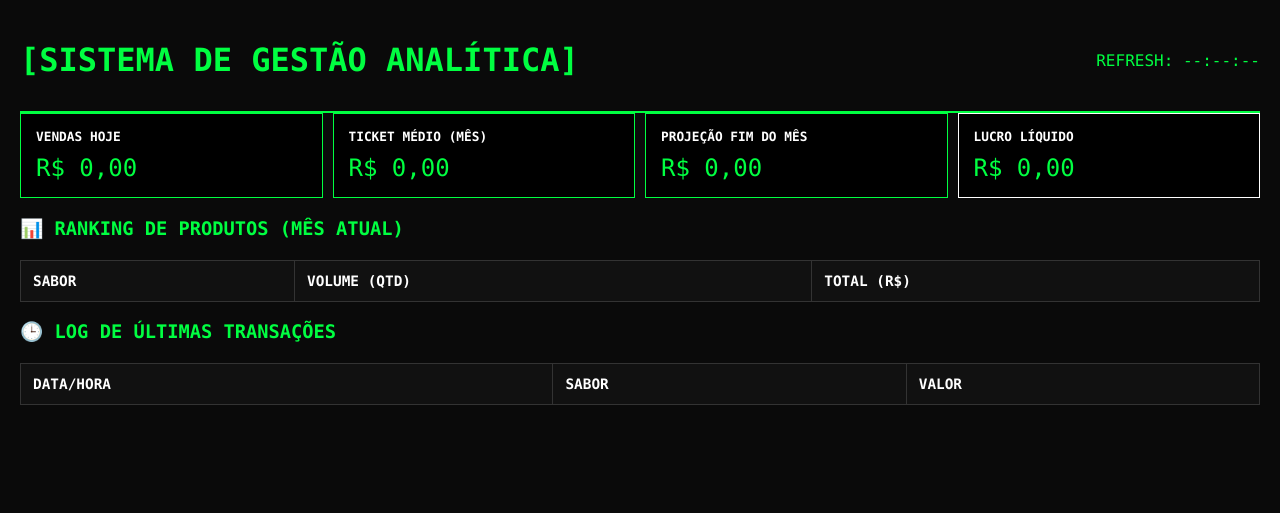
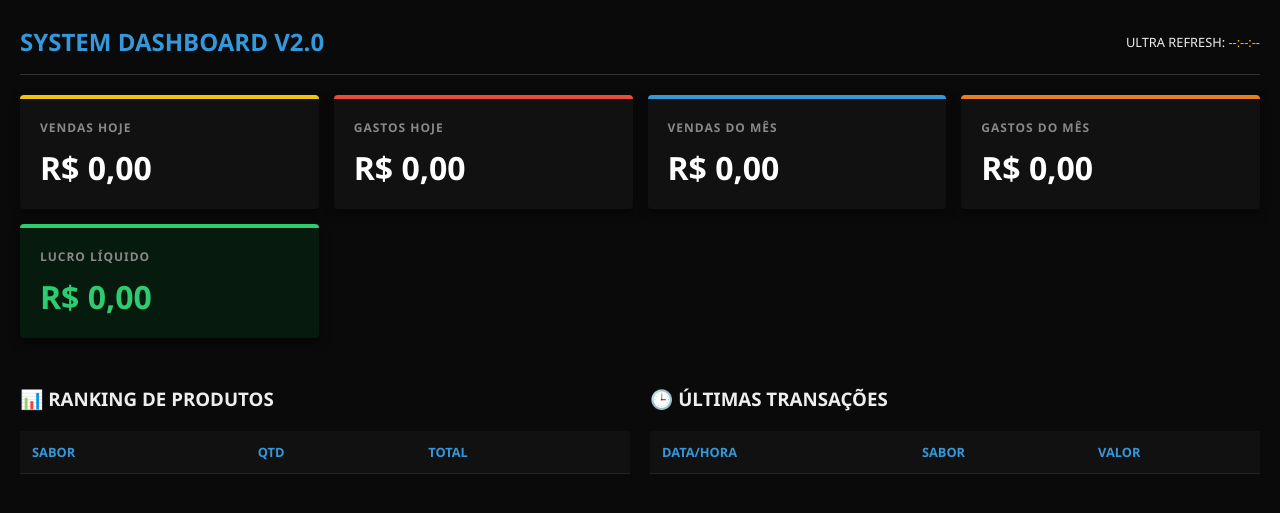
Before and after one commit to Acmsilva1/vendas, a FastAPI app: page / in a window 1280 px wide. Shown: the top 513 px of the page. Run offline with FastAPI, Linux system fonts and the light colour scheme; data that the repository does not hold is empty.

Commit message:
Update index.html

```diff
--- a/templates/index.html
+++ b/templates/index.html
@@ -2,45 +2,53 @@
 <html lang="pt-br">
 <head>
     <meta charset="UTF-8">
-    <title>Business Intel | André TI</title>
+    <title>Dashboard Executivo | André TI</title>
     <style>
-        body { font-family: 'Consolas', monospace; background: #0a0a0a; color: #00ff41; margin: 0; padding: 20px; }
-        .grid-kpi { display: grid; grid-template-columns: repeat(auto-fit, minmax(200px, 1fr)); gap: 10px; margin-bottom: 20px; }
-        .card { border: 1px solid #00ff41; padding: 15px; background: #000; }
-        .card h3 { font-size: 0.8rem; margin: 0; color: #fff; text-transform: uppercase; }
-        .valor { font-size: 1.5rem; margin-top: 10px; }
+        body { font-family: 'Segoe UI', Tahoma, Geneva, Verdana, sans-serif; background: #0a0a0a; color: #eee; margin: 0; padding: 20px; }
+        .grid-main { display: grid; grid-template-columns: repeat(auto-fit, minmax(240px, 1fr)); gap: 15px; margin-bottom: 30px; }
+        .card { background: #111; border-top: 4px solid #3498db; padding: 20px; border-radius: 4px; box-shadow: 0 4px 10px rgba(0,0,0,0.5); }
+        .card.hoje { border-top-color: #f1c40f; }
+        .card.lucro { border-top-color: #2ecc71; background: #061a0e; }
+        .card h3 { font-size: 0.75rem; color: #888; margin: 0; text-transform: uppercase; letter-spacing: 1px; }
+        .valor { font-size: 2rem; font-weight: bold; margin-top: 10px; color: #fff; }
 
-        table { width: 100%; border-collapse: collapse; margin-top: 20px; background: #000; border: 1px solid #333; }
-        th, td { border: 1px solid #333; padding: 12px; text-align: left; font-size: 0.9rem; }
-        th { background: #111; color: #fff; text-transform: uppercase; }
-        tr:hover { background: #111; }
-        .status-header { display: flex; justify-content: space-between; align-items: center; border-bottom: 2px solid #00ff41; padding-bottom: 10px; }
+        table { width: 100%; border-collapse: collapse; margin-top: 20px; background: #111; }
+        th, td { padding: 12px; text-align: left; border-bottom: 1px solid #222; font-size: 0.9rem; }
+        th { color: #3498db; text-transform: uppercase; font-size: 0.8rem; }
+        tr:hover { background: #181818; }
+        .header { display: flex; justify-content: space-between; align-items: center; margin-bottom: 20px; border-bottom: 1px solid #333; padding-bottom: 10px; }
     </style>
 </head>
 <body>
-    <div class="status-header">
-        <h1>[SISTEMA DE GESTÃO ANALÍTICA]</h1>
-        <p>REFRESH: <span id="time">--:--:--</span></p>
+    <div class="header">
+        <h2 style="margin:0; color:#3498db;">SYSTEM DASHBOARD V2.0</h2>
+        <p style="font-size:0.8rem;">ULTRA REFRESH: <span id="time" style="color:#f1c40f;">--:--:--</span></p>
     </div>
 
-    <div class="grid-kpi">
-        <div class="card"><h3>Vendas Hoje</h3><div class="valor" id="v_hoje">R$ 0,00</div></div>
-        <div class="card"><h3>Ticket Médio (Mês)</h3><div class="valor" id="t_medio">R$ 0,00</div></div>
-        <div class="card"><h3>Projeção Fim do Mês</h3><div class="valor" id="proj">R$ 0,00</div></div>
-        <div class="card" style="border-color: #fff"><h3>Lucro Líquido</h3><div class="valor" id="lucro">R$ 0,00</div></div>
+    <div class="grid-main">
+        <div class="card hoje"><h3>Vendas Hoje</h3><div class="valor" id="v_hoje">R$ 0,00</div></div>
+        <div class="card hoje" style="border-top-color: #e74c3c;"><h3>Gastos Hoje</h3><div class="valor" id="g_hoje">R$ 0,00</div></div>
+        <div class="card"><h3>Vendas do Mês</h3><div class="valor" id="v_mes">R$ 0,00</div></div>
+        <div class="card" style="border-top-color: #e67e22;"><h3>Gastos do Mês</h3><div class="valor" id="g_mes">R$ 0,00</div></div>
+        <div class="card lucro"><h3>Lucro Líquido</h3><div class="valor" id="lucro" style="color:#2ecc71">R$ 0,00</div></div>
     </div>
 
-    <h3>📊 RANKING DE PRODUTOS (MÊS ATUAL)</h3>
+    <div style="display: grid; grid-template-columns: 1fr 1fr; gap: 20px;">
+        <div>
+            <h3>📊 RANKING DE PRODUTOS</h3>
             <table id="tab-sabores">
-        <thead><tr><th>Sabor</th><th>Volume (Qtd)</th><th>Total (R$)</th></tr></thead>
+                <thead><tr><th>Sabor</th><th>Qtd</th><th>Total</th></tr></thead>
                 <tbody></tbody>
             </table>
-
-    <h3>🕒 LOG DE ÚLTIMAS TRANSAÇÕES</h3>
+        </div>
+        <div>
+            <h3>🕒 ÚLTIMAS TRANSAÇÕES</h3>
             <table id="tab-vendas">
                 <thead><tr><th>Data/Hora</th><th>Sabor</th><th>Valor</th></tr></thead>
                 <tbody></tbody>
             </table>
+        </div>
+    </div>
 
     <script>
         async function update() {
@@ -49,20 +57,17 @@
             const fmt = (v) => v.toLocaleString('pt-BR', { style: 'currency', currency: 'BRL' });
 
             document.getElementById('v_hoje').innerText = fmt(d.vendas_hoje);
-            document.getElementById('t_medio').innerText = fmt(d.ticket_medio);
-            document.getElementById('proj').innerText = fmt(d.projecao_mes);
+            document.getElementById('g_hoje').innerText = fmt(d.gastos_hoje);
+            document.getElementById('v_mes').innerText = fmt(d.vendas_mes);
+            document.getElementById('g_mes').innerText = fmt(d.gastos_mes);
             document.getElementById('lucro').innerText = fmt(d.lucro_mes);
             document.getElementById('time').innerText = d.ultima_atualizacao;
 
-            // Tabela Ranking
-            const tbodyS = document.querySelector('#tab-sabores tbody');
-            tbodyS.innerHTML = d.ranking_sabores.map(s => `
+            document.querySelector('#tab-sabores tbody').innerHTML = d.ranking_sabores.map(s => `
                 <tr><td>${s.SABORES}</td><td>${s.quantidade}</td><td>${fmt(s.vendas)}</td></tr>
             `).join('');
 
-            // Tabela Log
-            const tbodyV = document.querySelector('#tab-vendas tbody');
-            tbodyV.innerHTML = d.ultimas_vendas.map(v => `
+            document.querySelector('#tab-vendas tbody').innerHTML = d.ultimas_vendas.map(v => `
                 <tr><td>${v['DATA E HORA']}</td><td>${v.SABORES}</td><td>${fmt(v['VALOR DA VENDA'])}</td></tr>
             `).join('');
         }
```
Lines whose indentation alone changed are shown as unchanged.
